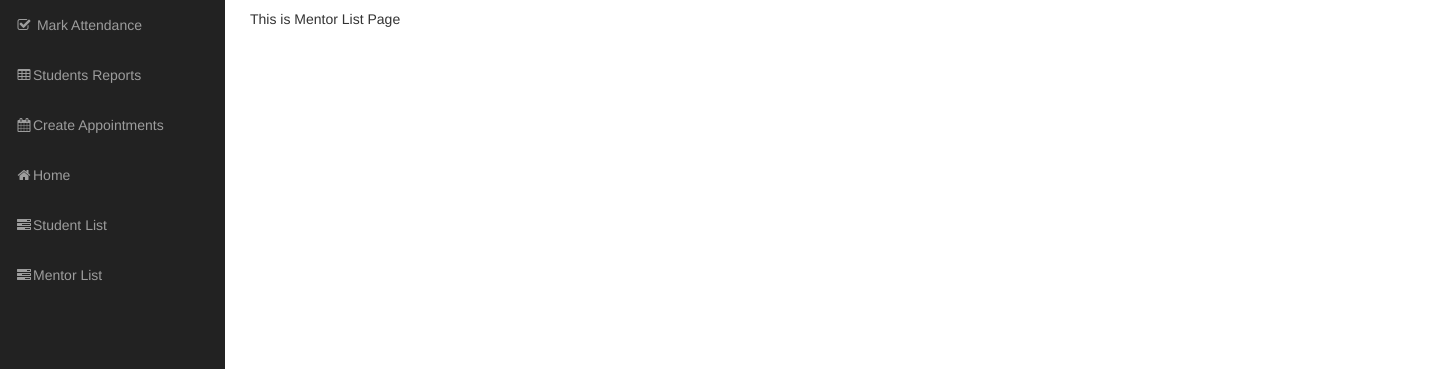
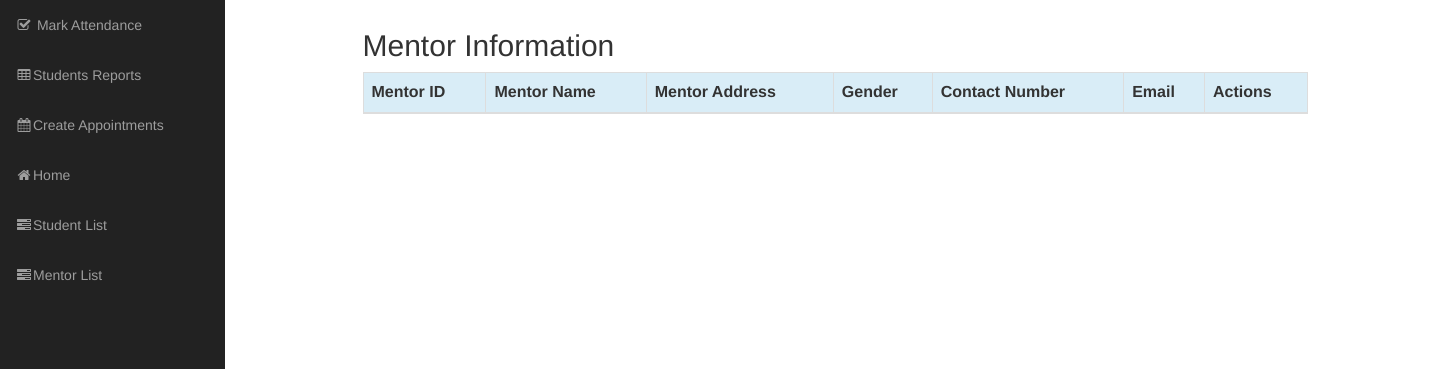
Before and after one commit to SravaniKV/omk-finalsprint, a Django app: page /mentorlist/ in a window 1440 px wide. Shown: the part 51-420 px from the top of the page. Run offline with Django 3.2, Linux system fonts and the light colour scheme; the visitor is signed in with stand-in values (Sample User, id 1); data that the repository does not hold is empty; some libraries are stand-ins or nearby versions.

Commit message:
mentor list added

```diff
--- a/home/templates/home/mentorlist.html
+++ b/home/templates/home/mentorlist.html
@@ -1,5 +1,58 @@
 {% extends 'home/empindex.html' %}
+{% load staticfiles %}
+
 {% block content %}
+ <!DOCTYPE html>
+    <html>
+       <body>
+    <style>
+        body {
+            background-color: white;
+        }
+    </style>
+    <div class="container">
+        <div class="row">
+            <div class="col-md-10 col-md-offset-1">
+                <div class="row">
+        <h2 style="padding-left: 15Px">Mentor Information</h2>
+    </div>
+    <div>
+        <table class="table table-striped table-bordered table-hover">
+            <thead>
+            <tr class="bg-info">
+                <th>Mentor ID</th>
+                <th>Mentor Name</th>
+                <th>Mentor Address</th>
+                <th>Gender</th>
+                <th>Contact Number</th>
+                <th>Email</th>
+                <th colspan="3">Actions</th>
+            </tr>
+            </thead>
+            <tbody>
+            {% for mentor_list in home %}
+                <tr>
+                    <td>{{ mentor_list.Mentor_Id }}</td>
+                    <td>{{ mentor_list.Mentor_name }}</td>
+                    <td>{{ mentor_list.Mentor_Address }}</td>
+                    <td>{{ mentor_list.Mentor_Gender }}</td>
+                    <td>{{ mentor_list.Mentor_phone }}</td>
+                    <td>{{ mentor_list.Mentor_email }}</td>
+                    <td><a href="{% url 'home:mentor_edit' pk=mentor_list.pk %}" class="btn btn-warning">Edit</a>
+                </tr>
+            {% endfor %}
+            </tbody>
+        </table>
+        {#        <div class="row">#}
+        {#            <a href="{% url 'home:mentor_new' %}" class="row"><span#}
+        {#                    class="btn btn-primary">Add Customer</span></a>#}
+        {#        </div>#}
+        </div>
+    </div>
+    </div>
 
-<p> This is Mentor List Page</p>
+
+    </body>
+    </html>
+
 {% endblock %}
--- a/home/urls.py
+++ b/home/urls.py
@@ -23,9 +23,10 @@ urlpatterns = [
     url(r'^empmarkattendance/$', views.empmarkattendance, name='empmarkattendance'),
     url(r'^empstudentsreports/$', views.empstudentsreports, name='empstudentsreports'),
     url(r'^empcreateappointments/$', views.empcreateappointments, name='empcreateappointments'),
-    url(r'^mentorlist/$', views.mentorlist, name='mentorlist'),
+    url(r'^mentorlist/$', views.mentor_list, name='mentorlist'),
+    url(r'^mentoredit/(?P<pk>\d+)/edit/$', views.mentor_edit, name='mentor_edit'),
     url(r'^emptask/$', views.emptask, name='emptask'),
-    url(r'^mentorlist/$', views.mentorlist, name='mentorlist'),
+    url(r'^mentorlist/$', views.mentor_list, name='mentorlist'),
     url(r'^studentlist/$', views.Student_list, name='studentlist'),
     url(r'^studentedit/$', views.studentedit, name='studentedit'),
     url(r'^studentsarchive/$', views.studentsarchive, name='studentsarchive'),
--- a/home/views.py
+++ b/home/views.py
@@ -76,9 +76,7 @@ def emptask(request):
     return render(request, 'home/emptask.html',
                   {'emptask': emptask})
 
-def mentorlist(request):
-    return render(request, 'home/mentorlist.html',
-                  {'mentorlist': mentorlist})
+
 
 def logout_user(request):
     logout(request)
@@ -200,3 +198,26 @@ def studentsarchive(request):
            print("else")
      #  form = StudentForm(instance=student)
       # return render(request, 'home/studentsarchive.html', {'form': form})
+
+def mentor_list(request):
+    mentor_list = Mentor.objects.filter(begining_date__lte=timezone.now())
+    return render(request, 'home/mentorlist.html',
+                 {'home': mentor_list})
+
+
+
+def mentor_edit(request, pk):
+   mentor = get_object_or_404(Mentor, pk=pk)
+   if request.method == "POST":
+       form = MentorForm(request.POST, instance=mentor)
+       if form.is_valid():
+           mentor = form.save()
+           # stock.customer = stock.id
+           mentor.updated_date = timezone.now()
+           mentor.save()
+           mentors = Mentor.objects.filter(begining_date__lte=timezone.now())
+           return render(request, 'home/mentorlist.html', {'mentor': mentors})
+   else:
+       # print("else")
+       form = MentorForm(instance=mentor)
+   return render(request, 'home/mentoredit.html', {'form': form})
```
Also changed, not shown: home/templates/home/mentoredit.html (added, +9 -0 lines).
